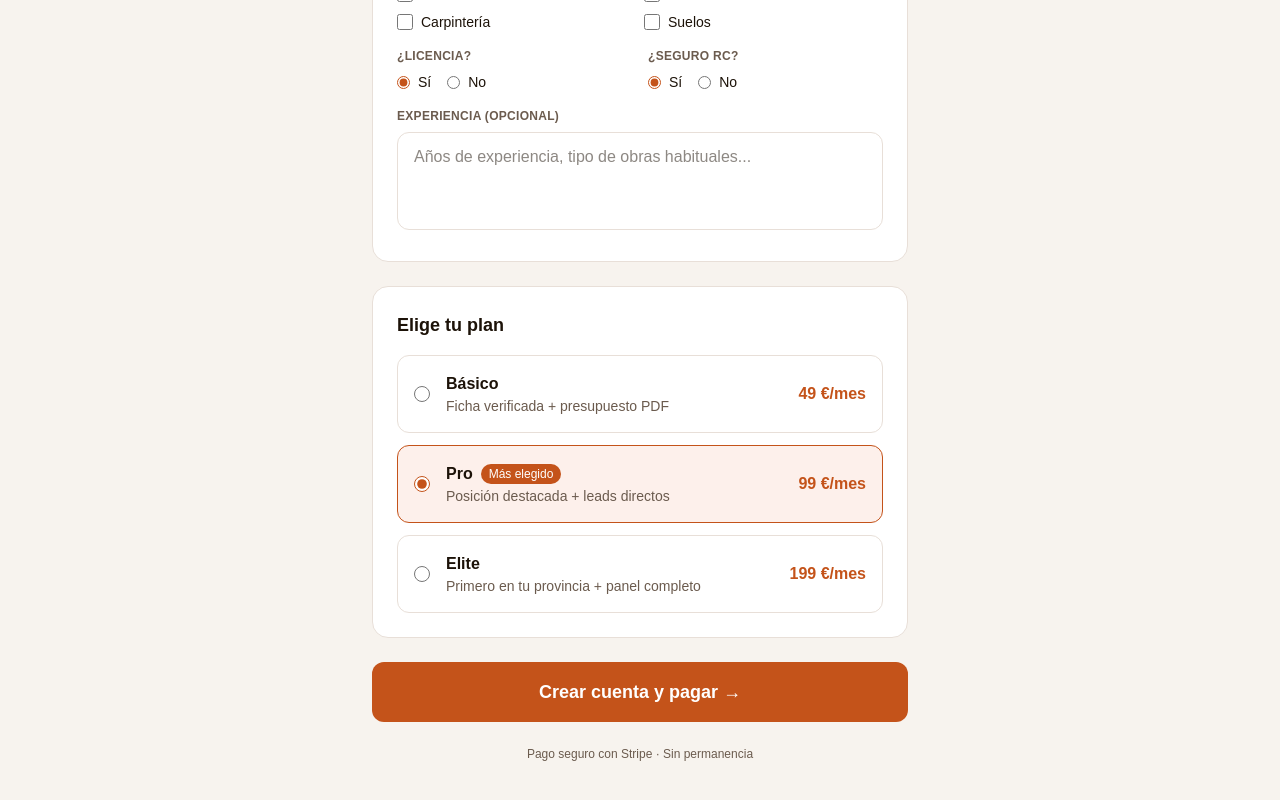
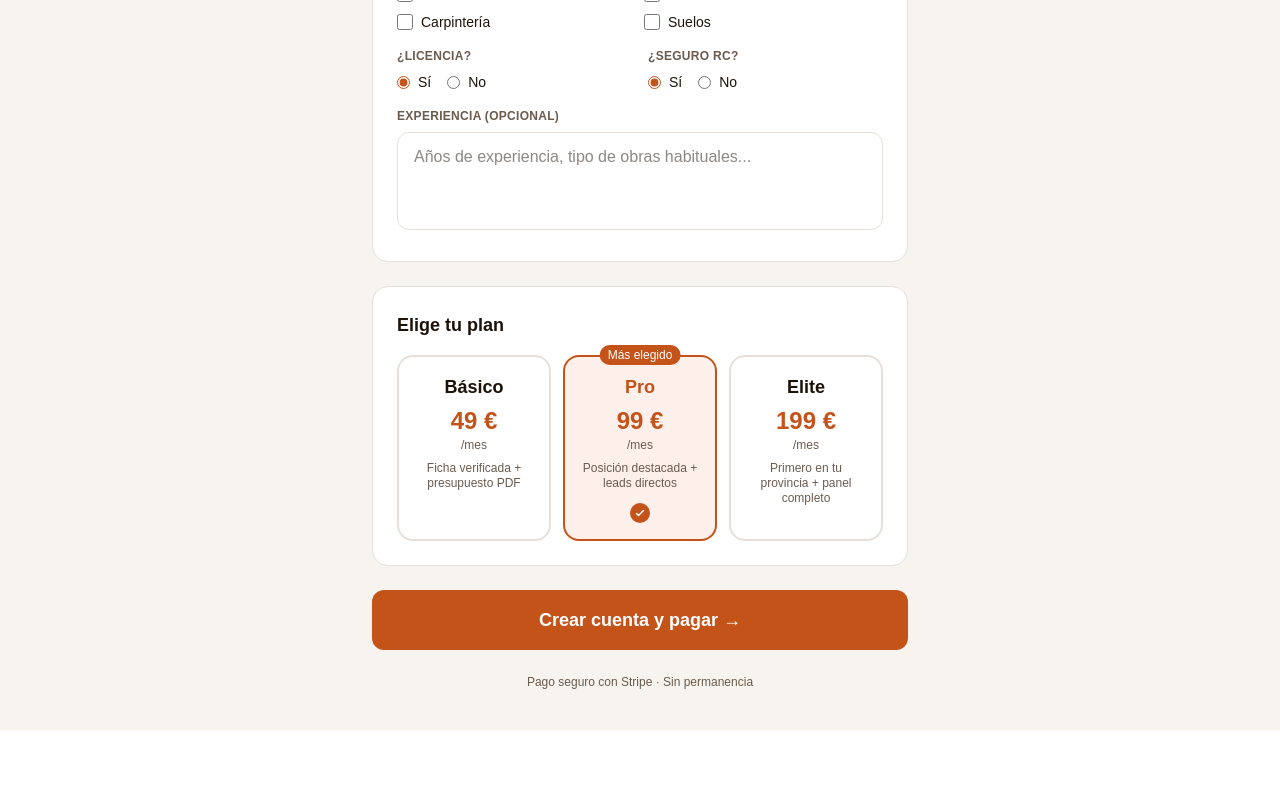
Before and after one commit to jesuspolonio14-prog/reformareal, a Next.js app: page /registro in a window 1280 px wide. Shown: the part 729-1529 px from the top of the page. After the commit the page ends 1459 px from the top, so only its background shows below. Built offline with nearby package versions, Linux system fonts and the light colour scheme; no server answers.

Commit message:
selector de plan: 3 botones visuales en registro

```diff
--- a/app/registro/page.tsx
+++ b/app/registro/page.tsx
@@ -1,6 +1,6 @@
 'use client'
 
-import { useActionState, useEffect } from 'react'
+import { useActionState, useEffect, useState } from 'react'
 import Image from 'next/image'
 import { registrarReformista, type RegistroState } from './actions'
 
@@ -9,13 +9,14 @@ const initialState: RegistroState = { status: 'idle' }
 const tiposObra = ['Reforma integral','Cocina','Baño','Electricidad','Fontanería','Pintura','Carpintería','Suelos']
 
 const planes = [
-  { key: 'basico', nombre: 'Básico',  precio: '49 €/mes',  desc: 'Ficha verificada + presupuesto PDF' },
-  { key: 'pro',    nombre: 'Pro',     precio: '99 €/mes',  desc: 'Posición destacada + leads directos', popular: true },
-  { key: 'elite',  nombre: 'Elite',   precio: '199 €/mes', desc: 'Primero en tu provincia + panel completo' },
+  { key: 'basico', nombre: 'Básico',  precio: '49 €',  periodo: '/mes', desc: 'Ficha verificada + presupuesto PDF' },
+  { key: 'pro',    nombre: 'Pro',     precio: '99 €',  periodo: '/mes', desc: 'Posición destacada + leads directos', popular: true },
+  { key: 'elite',  nombre: 'Elite',   precio: '199 €', periodo: '/mes', desc: 'Primero en tu provincia + panel completo' },
 ]
 
 export default function Registro() {
   const [state, action, pending] = useActionState(registrarReformista, initialState)
+  const [planSeleccionado, setPlanSeleccionado] = useState('pro')
 
   // Cuando el usuario está creado, redirigir a Stripe
   useEffect(() => {
@@ -144,20 +145,42 @@ export default function Registro() {
           {/* SELECTOR DE PLAN */}
           <div className="bg-white rounded-2xl p-6 border border-[#E8DFD8]">
             <h2 className="font-bold text-lg mb-4">Elige tu plan</h2>
-            <div className="space-y-3">
-              {planes.map((p) => (
-                <label key={p.key} className="flex items-center gap-4 border border-[#E8DFD8] rounded-xl p-4 cursor-pointer has-[:checked]:border-[#C4531A] has-[:checked]:bg-[#FDF0EB] transition-colors">
-                  <input type="radio" name="plan" value={p.key} defaultChecked={p.key === 'pro'} className="accent-[#C4531A] w-4 h-4 shrink-0" />
-                  <div className="flex-1">
-                    <div className="flex items-center gap-2">
-                      <span className="font-bold">{p.nombre}</span>
-                      {p.popular && <span className="text-xs bg-[#C4531A] text-white px-2 py-0.5 rounded-full">Más elegido</span>}
-                    </div>
-                    <p className="text-sm text-[#6B5B4E]">{p.desc}</p>
-                  </div>
-                  <span className="font-black text-[#C4531A] whitespace-nowrap">{p.precio}</span>
-                </label>
-              ))}
+            <input type="hidden" name="plan" value={planSeleccionado} />
+            <div className="grid grid-cols-3 gap-3">
+              {planes.map((p) => {
+                const activo = planSeleccionado === p.key
+                return (
+                  <button
+                    key={p.key}
+                    type="button"
+                    onClick={() => setPlanSeleccionado(p.key)}
+                    className={`relative flex flex-col items-center text-center rounded-2xl p-4 border-2 transition-all ${
+                      activo
+                        ? 'border-[#C4531A] bg-[#FDF0EB]'
+                        : 'border-[#E8DFD8] bg-white hover:border-[#C4B8AE]'
+                    }`}
+                  >
+                    {p.popular && (
+                      <span className="absolute -top-3 left-1/2 -translate-x-1/2 text-xs bg-[#C4531A] text-white px-2 py-0.5 rounded-full whitespace-nowrap">
+                        Más elegido
+                      </span>
+                    )}
+                    <span className={`font-black text-lg ${activo ? 'text-[#C4531A]' : 'text-[#1C1208]'}`}>
+                      {p.nombre}
+                    </span>
+                    <span className="font-black text-2xl text-[#C4531A] mt-1">{p.precio}</span>
+                    <span className="text-xs text-[#6B5B4E]">{p.periodo}</span>
+                    <p className="text-xs text-[#6B5B4E] mt-2 leading-tight">{p.desc}</p>
+                    {activo && (
+                      <span className="mt-3 w-5 h-5 rounded-full bg-[#C4531A] flex items-center justify-center">
+                        <svg className="w-3 h-3 text-white" fill="none" viewBox="0 0 24 24" stroke="currentColor" strokeWidth={3}>
+                          <path strokeLinecap="round" strokeLinejoin="round" d="M5 13l4 4L19 7" />
+                        </svg>
+                      </span>
+                    )}
+                  </button>
+                )
+              })}
             </div>
           </div>
 
```
